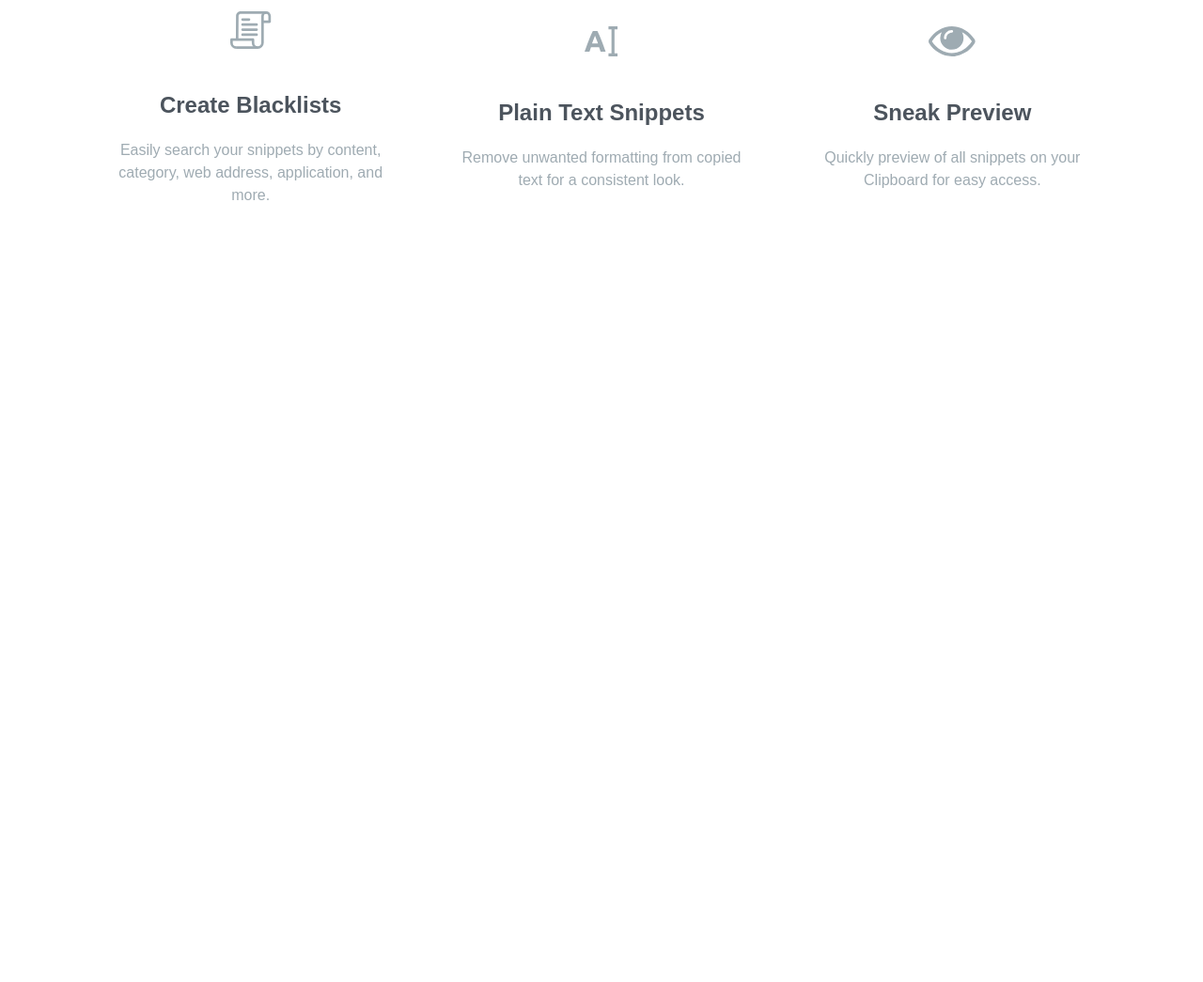
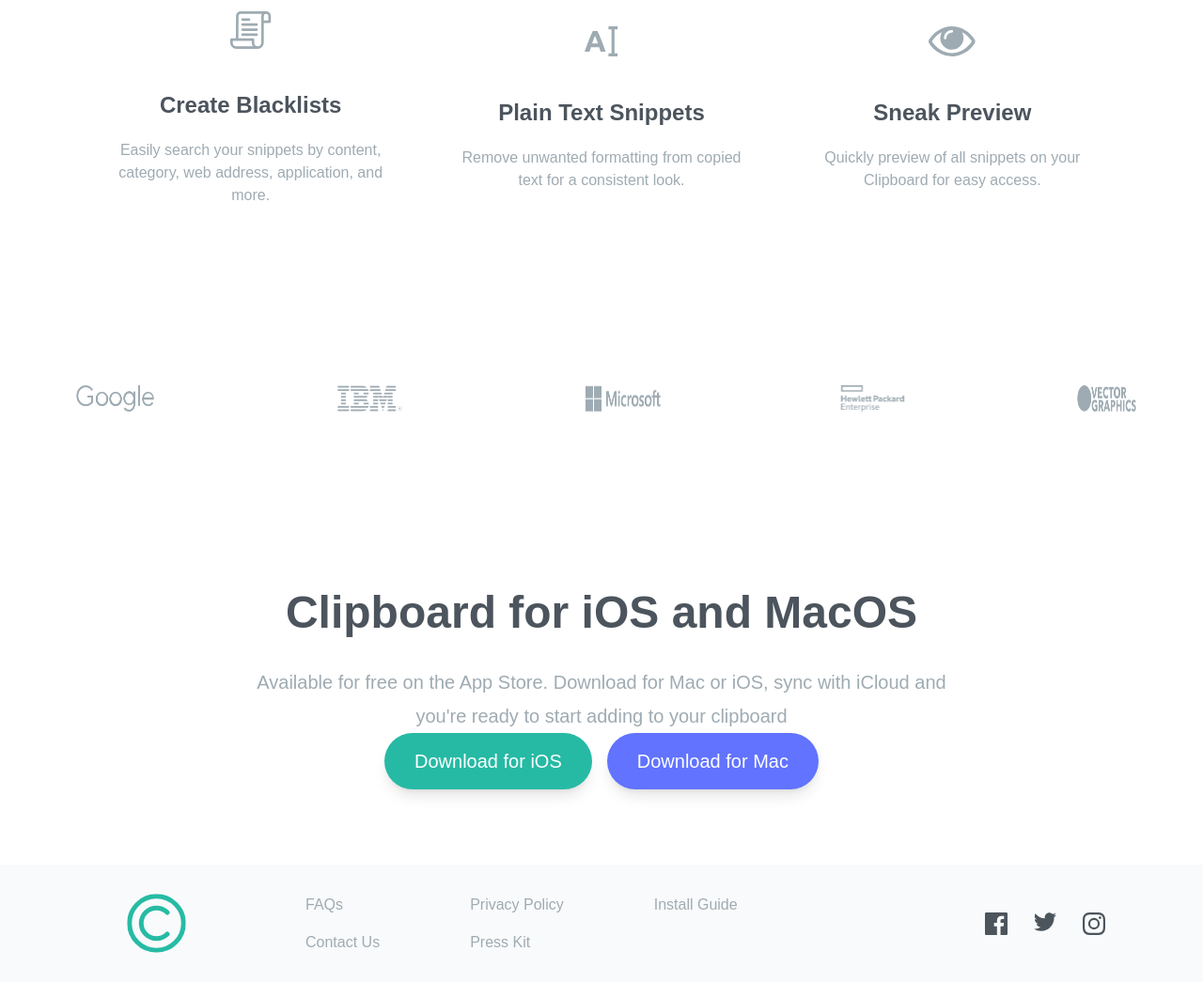
Before and after one commit to bikokwa/clipboard, a website: page src/index.html in a window 1280 px wide. Shown: the part 2844-3889 px from the top of the page at 94% size. Before the commit the page ends 3144 px from the top, so only its background shows below. Drawn offline with Linux system fonts and the light colour scheme; files whose address does not match are found by name; a web font is replaced by a local one.

Commit message:
references and footer

```diff
--- a/src/index.html
+++ b/src/index.html
@@ -10,7 +10,7 @@
       rel="stylesheet"
     />
     <link rel="stylesheet" href="../css//style.css" />
-    <title>Clipboard</title>
+    <title>Clipboard Website</title>
   </head>
   <body>
     <!-- Hero Section -->
@@ -168,5 +168,113 @@
         </div>
       </div>
     </section>
+
+    <!-- References Section -->
+    <section id="references">
+      <div
+        class="flex flex-col item-center justify-between max-w 6xl px-10 mx-auto space-y-16 my-44 md:flex-row md:space-y-0"
+      >
+        <img src="images/logo-google.png" alt="" class="scale-50" />
+        <img src="images/logo-ibm.png" alt="" class="scale-50" />
+        <img src="images/logo-microsoft.png" alt="" class="scale-50" />
+        <img src="images/logo-hp.png" alt="" class="scale-50" />
+        <img src="images/logo-vector-graphics.png" alt="" class="scale-50" />
+      </div>
+    </section>
+
+    <!-- Bottom CTA Section -->
+    <section id="bottom">
+      <div class="section-container my-20">
+        <h3>Clipboard for iOS and MacOS</h3>
+        <p class="section-content">
+          Available for free on the App Store. Download for Mac or iOS, sync
+          with iCloud and you're ready to start adding to your clipboard
+        </p>
+
+        <!-- Button Container -->
+        <div class="button-container mb-10">
+          <a
+            href="#"
+            class="p-4 px-8 rounded-full shadow-lg bg-strongCyan duration-200 hover:opacity-80"
+            >Download for iOS</a
+          >
+          <a
+            href="#"
+            class="p-4 px-8 rounded-full shadow-lg bg-lightBlue duration-200 hover:opacity-80"
+            >Download for Mac</a
+          >
+        </div>
+      </div>
+    </section>
+
+    <footer class="bg-gray-50">
+      <div class="section-container">
+        <div class="flex flex-col items-center justify-between md:flex-row">
+          <!-- Image -->
+          <img src="images/logo.svg" alt="" class="scale-50" />
+          <!-- Container for Menus & Social -->
+          <div
+            class="flex flex-col items-center justify-between flex-1 mb-10 space-y-6 md:flex-row md:mb-0 md:space-y-0 text-grayishBlue"
+          >
+            <!-- Menus -->
+            <div
+              class="flex flex-col space-y-4 md:flex-row md:ml-24 md:space-x-24 md:space-y-0"
+            >
+              <!-- Menu 1 -->
+              <div class="flex flex-col space-y-4 text-center md:text-left">
+                <div>
+                  <a href="#" class="hover:text-strongCyan">FAQs</a>
+                </div>
+                <div>
+                  <a href="#" class="hover:text-strongCyan">Contact Us</a>
+                </div>
+              </div>
+
+              <!-- Menu 2 -->
+              <div class="flex flex-col space-y-4 text-center md:text-left">
+                <div>
+                  <a href="#" class="hover:text-strongCyan">Privacy Policy</a>
+                </div>
+                <div>
+                  <a href="#" class="hover:text-strongCyan">Press Kit</a>
+                </div>
+              </div>
+
+              <!-- Menu 3 -->
+              <div class="flex flex-col space-y-4 text-center md:text-left">
+                <div>
+                  <a href="#" class="hover:text-strongCyan">Install Guide</a>
+                </div>
+              </div>
+            </div>
+
+            <!-- Social Icons -->
+            <div class="flex justify-between w-32 py-1">
+              <a href="#">
+                <img
+                  src="images/icon-facebook.svg"
+                  alt=""
+                  class="duration-200 ficon"
+                />
+              </a>
+              <a href="#">
+                <img
+                  src="images/icon-twitter.svg"
+                  alt=""
+                  class="duration-200 ficon"
+                />
+              </a>
+              <a href="#">
+                <img
+                  src="images/icon-instagram.svg"
+                  alt=""
+                  class="duration-200 ficon"
+                />
+              </a>
+            </div>
+          </div>
+        </div>
+      </div>
+    </footer>
   </body>
 </html>
--- a/src/input.css
+++ b/src/input.css
@@ -24,6 +24,11 @@
   @apply flex flex-col justify-center w-full space-y-6 text-xl text-white md:flex-row md:space-y-0 md:space-x-4;
 }
 
+.ficon:hover {
+  filter: invert(53%) sepia(68%) saturate(434%) hue-rotate(121deg)
+    brightness(101%) contrast(94%);
+}
+
 body {
   background-image: url("../src/images/bg-header-desktop.png");
   background-repeat: no-repeat;
```
Also changed, not shown: css/style.css.
